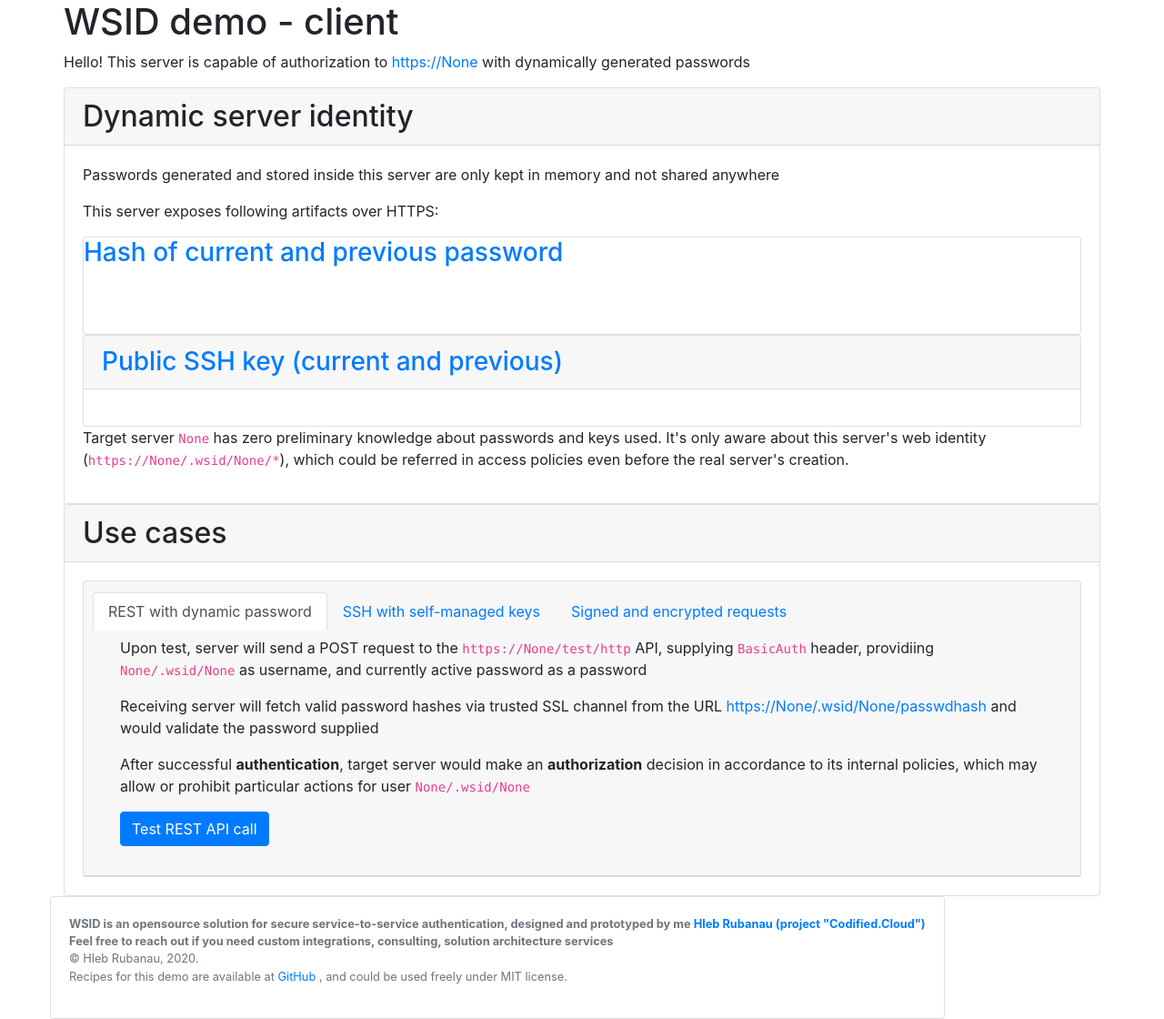
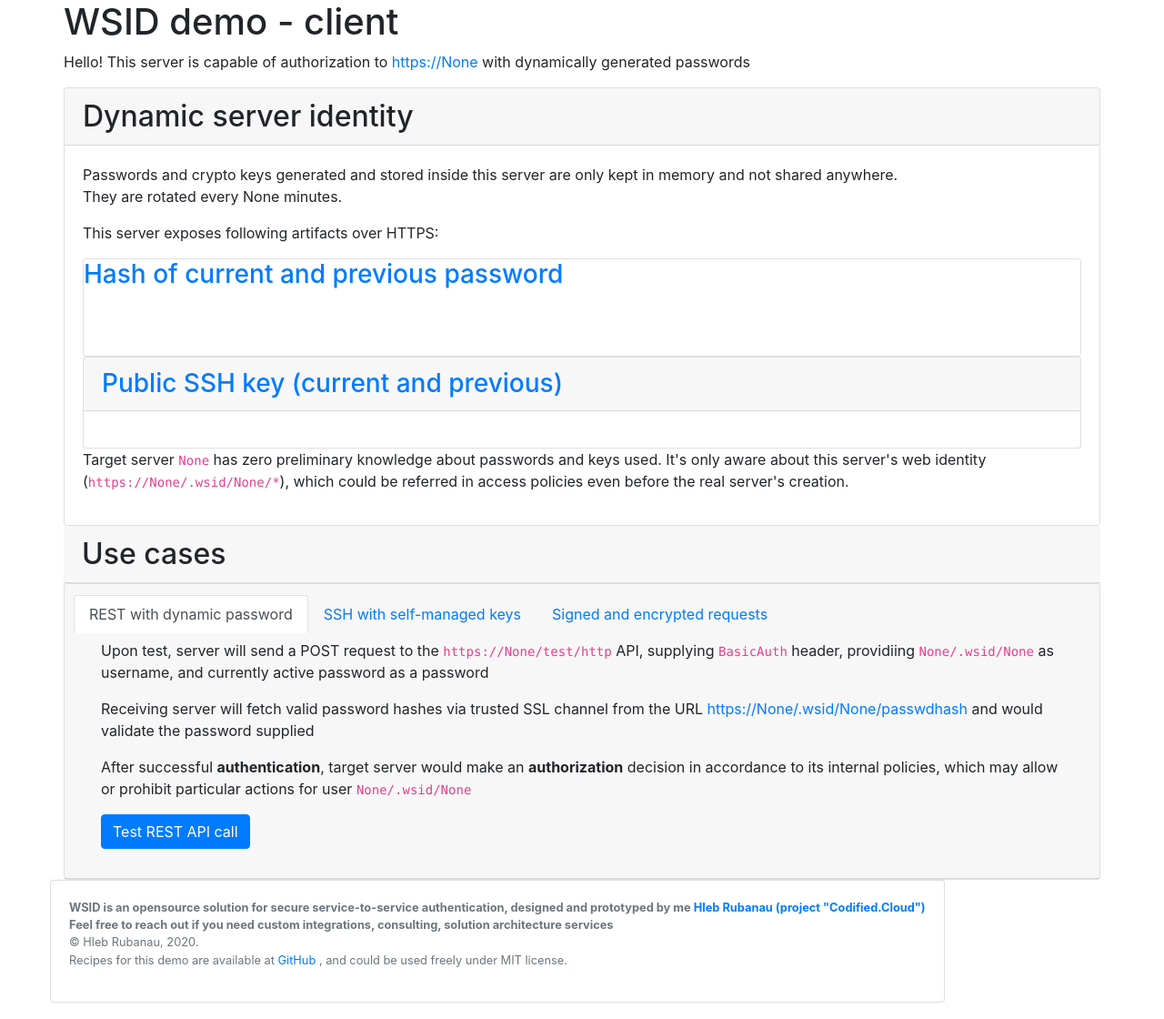
Before and after one commit to hleb-rubanau/wsid-basic-demo, a Flask app: page / in a window 1280 px wide. Shown: the whole page at 91% size. Run offline with Flask 2, Linux system fonts and the light colour scheme; parts of the project's set-up code (start-up, migrations or seed data) failed here and were passed over; some libraries are stand-ins or nearby versions.

Commit message:
tweak template

```diff
--- a/playbooks/client/roles/wsid-demo-client-app/files/app.py
+++ b/playbooks/client/roles/wsid-demo-client-app/files/app.py
@@ -11,6 +11,7 @@ WSID_IDENTITY=os.getenv('WSID_IDENTITY') # https://thisdomain/<username>
 WSID_DOMAIN=os.getenv("WSID_DOMAIN")
 DEMO_UPSTREAM=os.getenv("DEMO_UPSTREAM")
 DEMO_SSH_USER=os.getenv("DEMO_SSH_USER")
+WSID_ROTATION_MINUTES=os.getenv("WSID_ROTATION_MINUTES")
 WSID_IDENTITY_FQDN="https://"+WSID_DOMAIN+"/.wsid/"+WSID_IDENTITY
 
 # injects SECRET_PASSWORD and SECRET_SSH_KEY_BODY
@@ -77,7 +78,10 @@ def index():
     return render_template('index.html',
                             upstream=DEMO_UPSTREAM,
                             this_domain=WSID_DOMAIN,
-                            this_identity=WSID_IDENTITY)
+                            this_identity=WSID_IDENTITY,
+                            demo_ssh_user=DEMO_SSH_USER,
+                            wsid_rotation_minutes=WSID_ROTATION_MINUTES
+                            )
 
 @app.route("/test/http",methods=["POST"])
 def test_http():
--- a/playbooks/client/roles/wsid-demo-client-app/files/templates/index.html
+++ b/playbooks/client/roles/wsid-demo-client-app/files/templates/index.html
@@ -20,9 +20,11 @@
                     <h2 class="card-header">Dynamic server identity</h2>
 
                     <div class="card-body">
-                        <p class="card-text">Passwords generated and stored inside this server are only kept in memory and not shared anywhere </p>
+                        <p class="card-text">Passwords and crypto keys generated and stored inside this server are only kept in memory and not shared anywhere.
+                                             <br>They are rotated every {{ wsid_rotation_minutes }} minutes.
+                        </p>
 
-                        <p class=card-text">This server exposes following artifacts over HTTPS:</p>
+                        <p class="card-text">This server exposes following artifacts over HTTPS:</p>
 
                         <div class="card">
                             <h3 class=card-header">
@@ -52,10 +54,8 @@
         <div class="row">
             <div class="col-xs-12">
 
-                <div class="card">
-                    <h2 class="card-header">Use cases</h2>
+                        <h2 class="card-header">Use cases</h2>
 
-                    <div class="card-body">
 
                         <div class="card">
                             <div class="card-header">
@@ -132,8 +132,6 @@
                                 </div>
                             </div>
                         </div>
-                    </div>
-                </div>
             </div>
         </div>
         <div class="row">
--- a/playbooks/client/roles/wsid-demo-client-app/templates/uwsgi.ini
+++ b/playbooks/client/roles/wsid-demo-client-app/templates/uwsgi.ini
@@ -9,5 +9,6 @@ env = WSID_DOMAIN={{ nginx_le_primary_domain }}
 env = WSID_IDENTITY={{ wsid_demo_identity }}
 env = DEMO_UPSTREAM={{ wsid_demo_upstream }}
 env = DEMO_SSH_USER={{ wsid_demo_ssh_user }}
+env = WSID_ROTATION_MINUTES={{ wsid_rotation_minutes }}
 module = app
 callable = app
```
